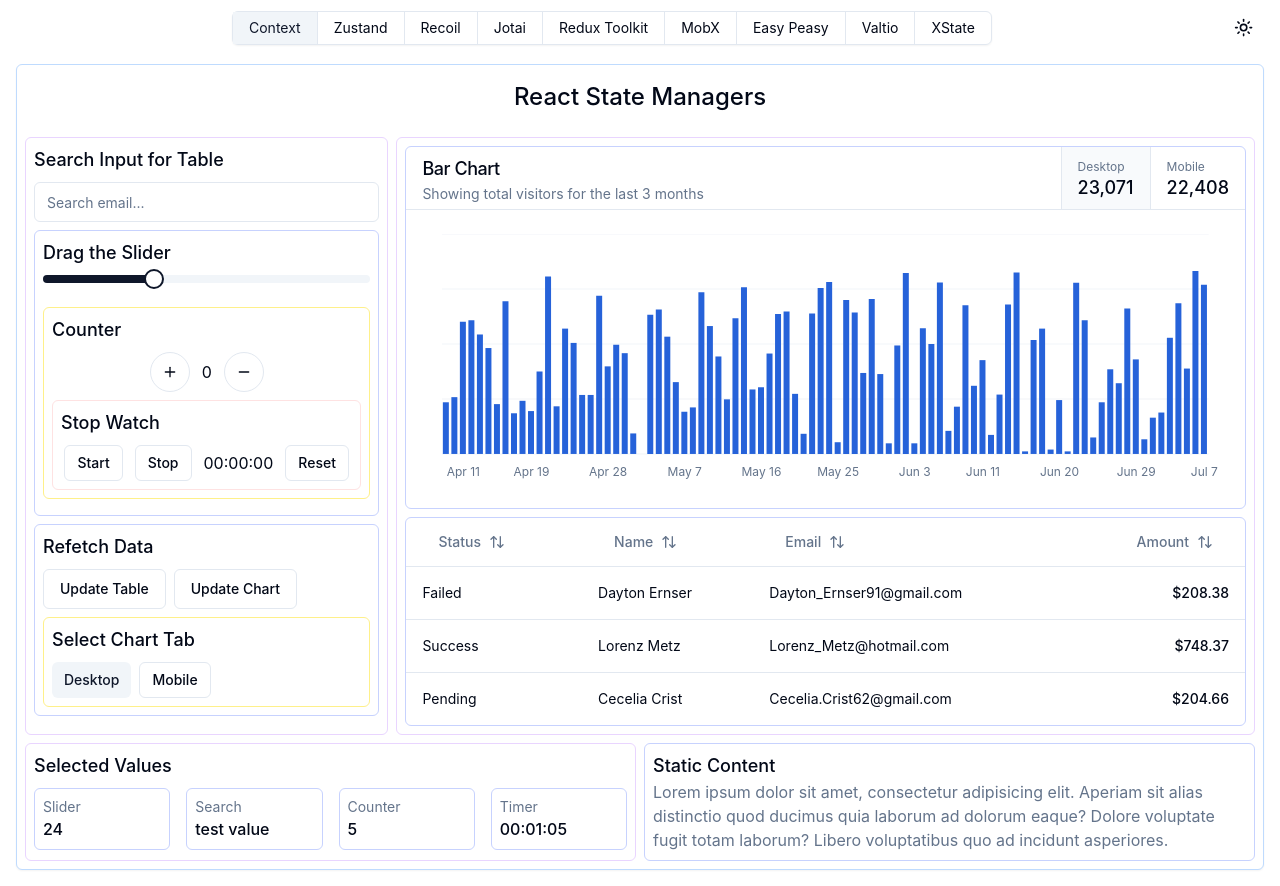
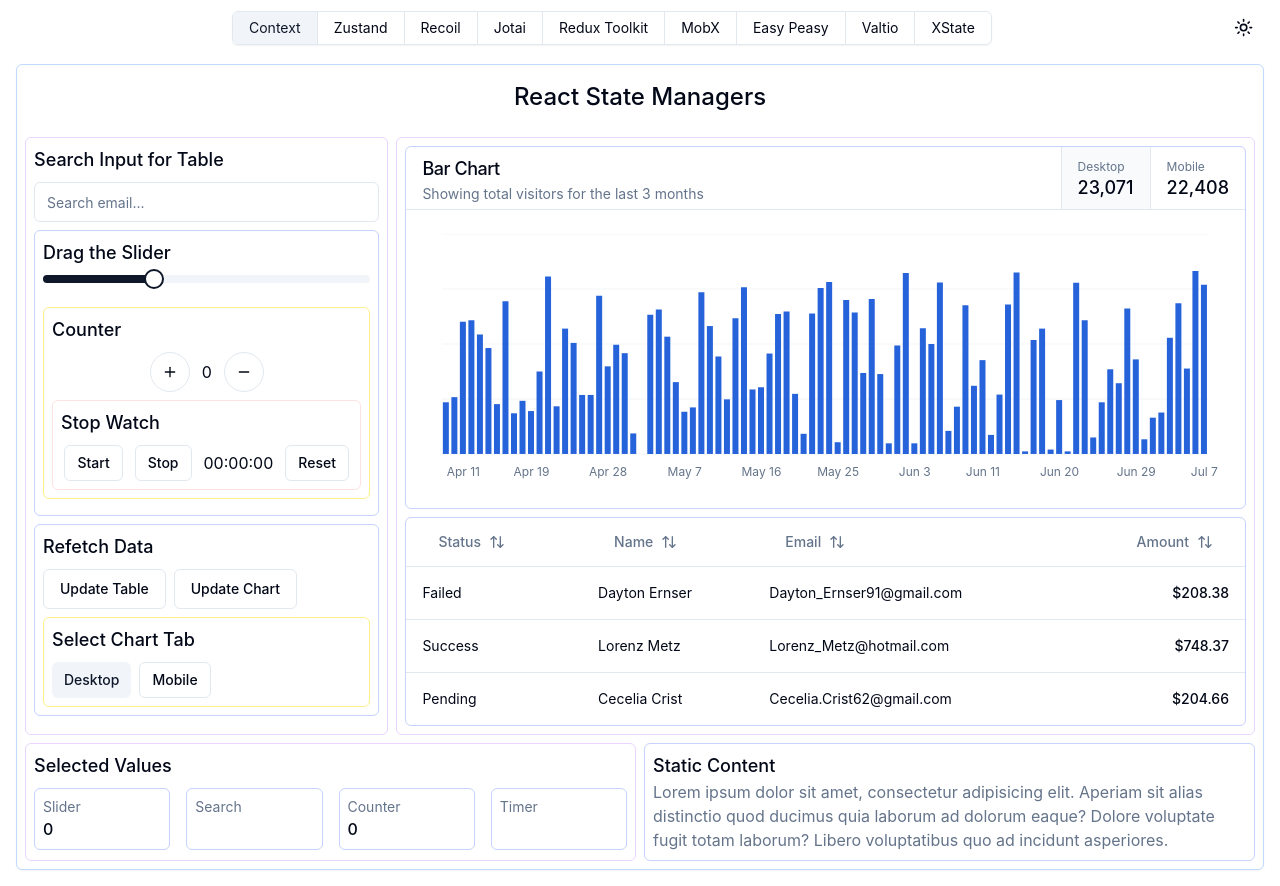
Before and after one commit to suhel-quarticai/react-state-managers, a React (Vite) app: page /context in a window 1280 px wide. Built offline with nearby package versions, Linux system fonts and the light colour scheme.

Commit message:
Add global context

```diff
--- /dev/null
+++ b/src/common/components/search-input/context.tsx
@@ -0,0 +1,14 @@
+import { useGlobalContext } from "@/stores/context/use-context";
+import { SearchInput } from ".";
+
+export const SearchInputContext = (props: { className?: string }) => {
+  const { searchText, setSearchText } = useGlobalContext();
+
+  return (
+    <SearchInput
+      className={props.className}
+      value={searchText}
+      onChange={setSearchText}
+    />
+  );
+};
--- a/src/common/components/search-input/index.tsx
+++ b/src/common/components/search-input/index.tsx
@@ -6,14 +6,23 @@ import { RefetchTableData } from "@/components/refetch-data";
 import { cn } from "@/utils/ui";
 import { depthBorderColors } from "@/utils/constants";
 
-export const SearchInput = (props: { className?: string }) => {
+export const SearchInput = (props: {
+  className?: string;
+  value: string;
+  onChange: (value: string) => void;
+}) => {
   return (
     <Card
       className={cn("space-y-2 p-2", depthBorderColors[1], props.className)}
     >
       <span className="text-lg font-medium">Search Input for Table</span>
 
-      <Input type="search" placeholder="Search email..." />
+      <Input
+        type="search"
+        placeholder="Search email..."
+        value={props.value}
+        onChange={(e) => props.onChange(e.target.value)}
+      />
 
       <NumberSlider />
 
--- /dev/null
+++ b/src/common/components/values-summary/context.tsx
@@ -0,0 +1,16 @@
+import { useGlobalContext } from "@/stores/context/use-context";
+import { ValuesSummary } from ".";
+
+export const ValuesSummaryContext = (props: { className?: string }) => {
+  const { searchText } = useGlobalContext();
+
+  return (
+    <ValuesSummary
+      className={props.className}
+      sliderValue={0}
+      searchText={searchText}
+      counter={0}
+      timer={""}
+    />
+  );
+};
--- a/src/common/components/values-summary/index.tsx
+++ b/src/common/components/values-summary/index.tsx
@@ -2,7 +2,13 @@ import { cn } from "@/utils/ui";
 import { Card } from "../ui/card";
 import { depthBorderColors } from "@/utils/constants";
 
-export const ValuesSummary = (props: { className?: string }) => {
+export const ValuesSummary = (props: {
+  className?: string;
+  sliderValue: number;
+  searchText: string;
+  counter: number;
+  timer: string;
+}) => {
   return (
     <Card
       className={cn("space-y-2 p-2", depthBorderColors[1], props.className)}
@@ -10,10 +16,10 @@ export const ValuesSummary = (props: { className?: string }) => {
       <span className="text-lg font-medium">Selected Values</span>
 
       <div className="grid grid-cols-4 gap-4">
-        <Value label="Slider" value="24" />
-        <Value label="Search" value="test value" />
-        <Value label="Counter" value="5" />
-        <Value label="Timer" value="00:01:05" />
+        <Value label="Slider" value={props.sliderValue} />
+        <Value label="Search" value={props.searchText} />
+        <Value label="Counter" value={props.counter} />
+        <Value label="Timer" value={props.timer} />
       </div>
     </Card>
   );
@@ -23,7 +29,7 @@ const Value = (props: { label: string; value: string | number }) => {
   return (
     <Card className={cn("flex flex-col p-2", depthBorderColors[2])}>
       <span className="text-sm text-muted-foreground">{props.label}</span>
-      <span className="font-medium">{props.value}</span>
+      <span className="truncate font-medium">{props.value}</span>
     </Card>
   );
 };
--- /dev/null
+++ b/src/common/stores/context/index.tsx
@@ -0,0 +1,23 @@
+import { createContext, useState } from "react";
+
+type GlobalContextType = {
+  searchText: string;
+  setSearchText: (text: string) => void;
+};
+
+export const GlobalContext = createContext<GlobalContextType | null>(null);
+
+export const GlobalContextProvider = (props: React.PropsWithChildren) => {
+  const [searchText, setSearchText] = useState("");
+
+  return (
+    <GlobalContext.Provider
+      value={{
+        searchText,
+        setSearchText,
+      }}
+    >
+      {props.children}
+    </GlobalContext.Provider>
+  );
+};
--- /dev/null
+++ b/src/common/stores/context/use-context.ts
@@ -0,0 +1,13 @@
+import { useContext } from "react";
+import { GlobalContext } from ".";
+
+export const useGlobalContext = () => {
+  const context = useContext(GlobalContext);
+  if (!context) {
+    throw new Error(
+      "useGlobalContext must be used within GlobalContextProvider",
+    );
+  }
+
+  return context;
+};
--- a/src/pages/context.tsx
+++ b/src/pages/context.tsx
@@ -1,7 +1,9 @@
+import { GlobalContextProvider } from "@/stores/context";
+
 import { Card } from "@/components/ui/card";
 import { GlobalHeader } from "@/components/global-header";
-import { SearchInput } from "@/components/search-input";
-import { ValuesSummary } from "@/components/values-summary";
+import { SearchInputContext } from "@/components/search-input/context";
+import { ValuesSummaryContext } from "@/components/values-summary/context";
 import { Chart } from "@/components/chart";
 import { StaticContent } from "@/components/static-content";
 
@@ -10,6 +12,7 @@ import { cn } from "@/utils/ui";
 
 export const ContextPage = () => {
   return (
+    <GlobalContextProvider>
       <Card
         className={cn(
           "m-4 grid grid-cols-10 gap-2 p-2 shadow-sm",
@@ -18,13 +21,14 @@ export const ContextPage = () => {
       >
         <GlobalHeader className="col-span-full mb-4 mt-2 text-center" />
 
-      <SearchInput className="col-span-3" />
+        <SearchInputContext className="col-span-3" />
 
         <Chart className="col-span-7" />
 
-      <ValuesSummary className="col-span-5" />
+        <ValuesSummaryContext className="col-span-5" />
 
         <StaticContent className="col-span-5" />
       </Card>
+    </GlobalContextProvider>
   );
 };
--- a/tsconfig.app.json
+++ b/tsconfig.app.json
@@ -28,7 +28,7 @@
       "@/hooks/*": ["./src/common/hooks/*"],
       "@/utils/*": ["./src/common/utils/*"],
       "@/styles/*": ["./src/common/styles/*"],
-      "@/stores": ["./src/common/stores"]
+      "@/stores/*": ["./src/common/stores/*"]
     }
   },
   "include": ["src"]
--- a/vite.config.ts
+++ b/vite.config.ts
@@ -1,20 +1,24 @@
-import path from "path";
+import { resolve } from "path";
 import { defineConfig } from "vite";
 import react from "@vitejs/plugin-react";
 
-const getPath = (route: string) => path.resolve(__dirname, route);
+const getAlias = (find: string, replace: string) => ({
+  find,
+  replacement: resolve(__dirname, replace),
+});
 
 // https://vitejs.dev/config/
 export default defineConfig({
+  base: "/",
   resolve: {
-    alias: {
-      "@/components": getPath("./src/common/components"),
-      "@/hooks/*": getPath("./src/common/hooks"),
-      "@/utils": getPath("./src/common/utils"),
-      "@/styles/*": getPath("./src/common/styles"),
-      "@/stores": getPath("./src/common/stores"),
-      "@/": getPath("./src"),
-    },
+    alias: [
+      getAlias("@/components", "./src/common/components"),
+      getAlias("@/hooks", "./src/common/hooks"),
+      getAlias("@/utils", "./src/common/utils"),
+      getAlias("@/styles", "./src/common/styles"),
+      getAlias("@/stores", "./src/common/stores"),
+      getAlias("@/", "./src"),
+    ],
   },
 
   plugins: [react()],
```
Lines whose indentation alone changed are shown as unchanged.
